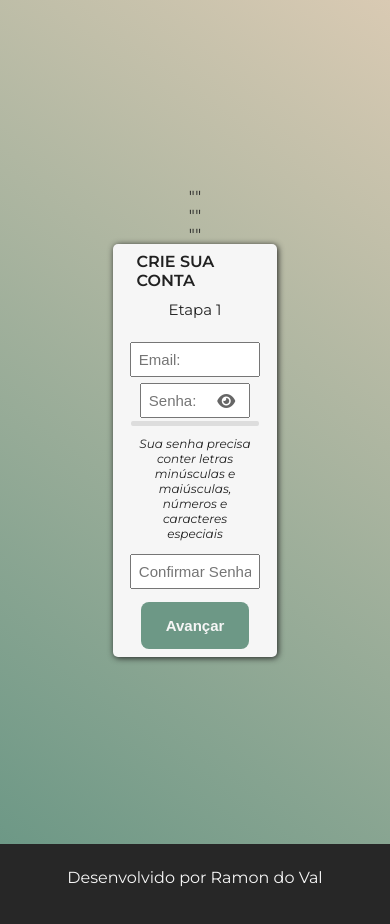
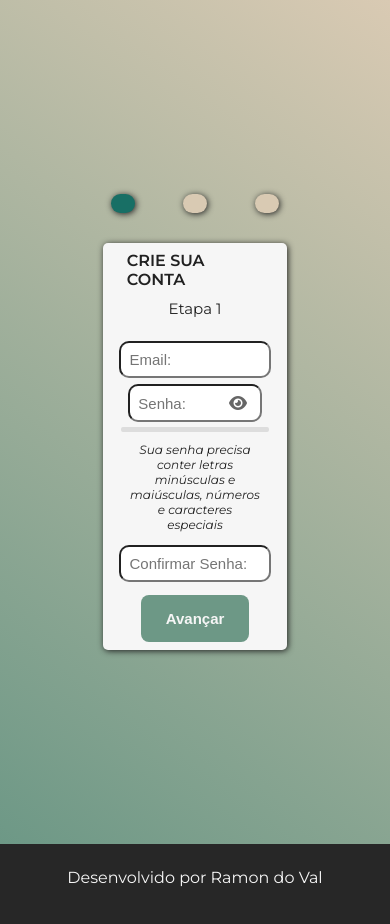
Before and after one commit to Ramoniz/formulario-interativo, a plain HTML site: page index.html in a window 390 px wide. Drawn offline with Linux system fonts and the light colour scheme.

Commit message:
Progress bar and responsive style.css

```diff
--- a/styles/style.css
+++ b/styles/style.css
@@ -4,6 +4,7 @@
     --cor-primaria : #212121;
     --cor-secundaria: #F6F6F6;
     --cor-terciaria: #6D9886;
+    --cor-progress: #186F65;
     --cor-hover: #D9CAB3;
     --cor-rodape: #272727;
 
@@ -33,6 +34,40 @@ body {
     height: 100%;
 }
 
+.apresentacao__progresso {
+    display: flex;
+    align-items: center;
+    justify-content: center;
+
+    gap: 5rem;
+}
+
+.apresentacao__progresso__item {
+    background-color: var(--cor-progress);
+    color: transparent;
+
+    width: 2rem;
+    margin-bottom: 30px;
+
+    border-radius: 10px;
+    box-shadow: 1px 1px 6px var(--cor-primaria);
+
+    font-size: 1.5rem;
+}
+
+.apresentacao__progresso__item__hidden {
+    background-color: var(--cor-hover);
+    color: transparent;
+
+    width: 2rem;
+    margin-bottom: 30px;
+
+    border-radius: 10px;
+    box-shadow: 1px 1px 6px var(--cor-primaria);
+
+    font-size: 1.5rem;
+}
+
 .apresentacao__formulario {
     display: flex;
     flex-direction: column;
@@ -41,7 +76,7 @@ body {
 
     position: relative;
 
-    width: 20%;
+    width: 25%;
     padding: 2% 6%;
     margin: 0 10%;
 
@@ -82,6 +117,8 @@ body {
 
     font-weight: 400;
     font-size: 15px;
+
+    border-radius: 10px;
 }
 .apresentacao__formulario__campo{
     display: flex;
@@ -139,7 +176,6 @@ body {
     justify-content: center;
     align-items: center;
     width: 100%;
-
     position: relative;
 }
 
@@ -153,16 +189,14 @@ body {
 
 /* Verificador de senha forte: */
 .barra-senha-forte {
-    width: 91%;
+    width: 90%;
+    margin-top: 2px;
     height: 5px;
     overflow: hidden;
 
     background-color: #ddd;
 
     border-radius: 2px;
-    /* box-shadow: inset 0 1px 3px var(--cor-primaria); */
-
-
 }
 
 .senha-forte-texto {
@@ -207,6 +241,7 @@ body {
 
 .apresentacao__formulario__link__botao:hover {
     background-color: var(--cor-hover);
+    color: var(--cor-primaria);
     cursor: pointer;
 }
 
@@ -250,16 +285,36 @@ body {
     text-align: center;
 }
 
-
 @media(max-width: 834px) {
     .main {
         overflow: hidden;
     }
+    .apresentacao__progresso {
+        gap: 3rem;
+    }
+    .apresentacao__progresso__item {
+    width: 1.5rem;
+    margin-bottom: 30px;
+    font-size: 1rem;
+    }
+    .apresentacao__progresso__item__hidden {
+    width: 1.5rem;
+    margin-bottom: 30px;
+    font-size: 1rem;
+    }
     .apresentacao__formulario{
-        width: 30%;
-
+        width: 55%;
     }
     .container-final {
         width: 500px;
     }
 }
+
+@media(max-width: 1040px) {
+    .main {
+        overflow: hidden;
+    }
+    .apresentacao__formulario {
+        width: 35%;
+    }
+}
```
